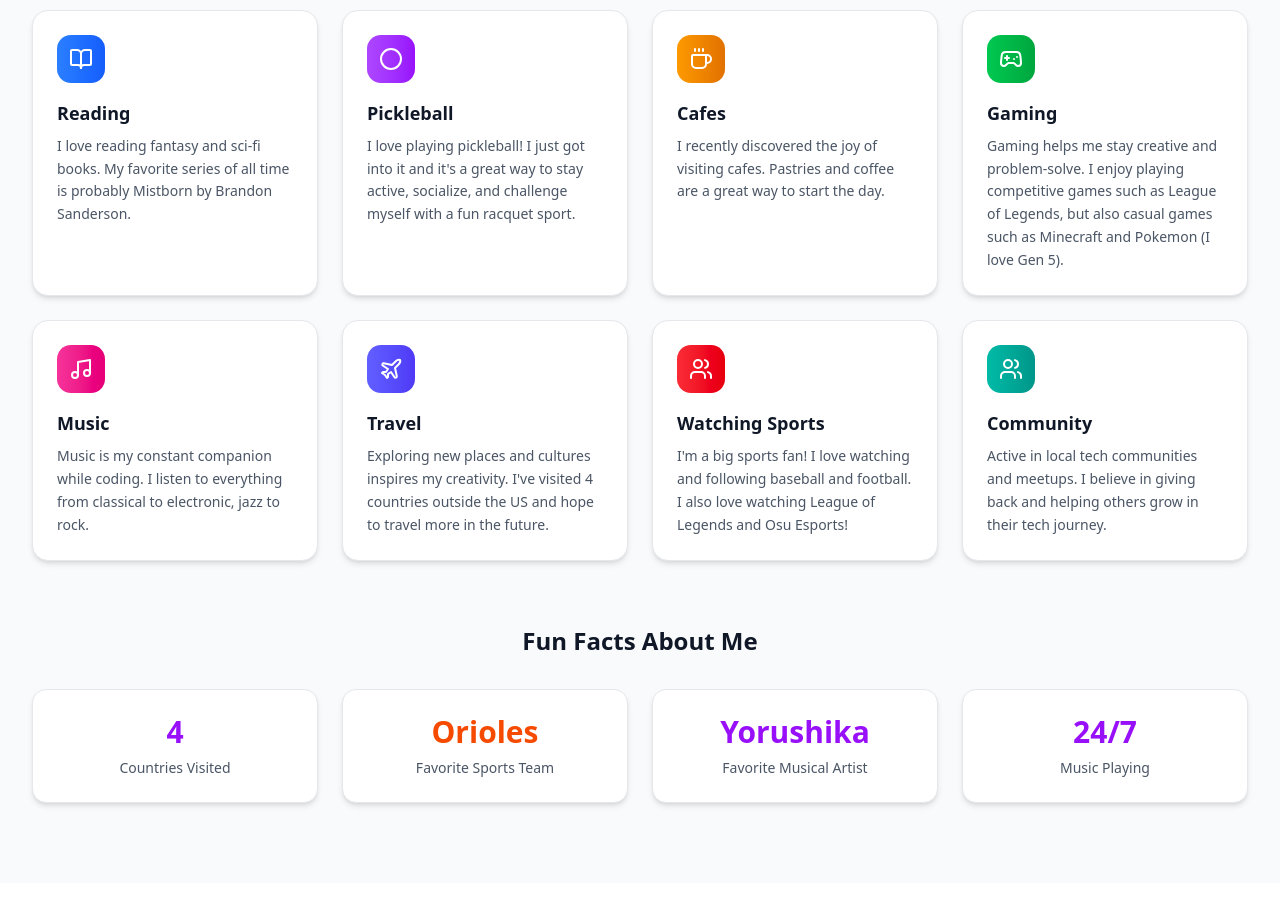
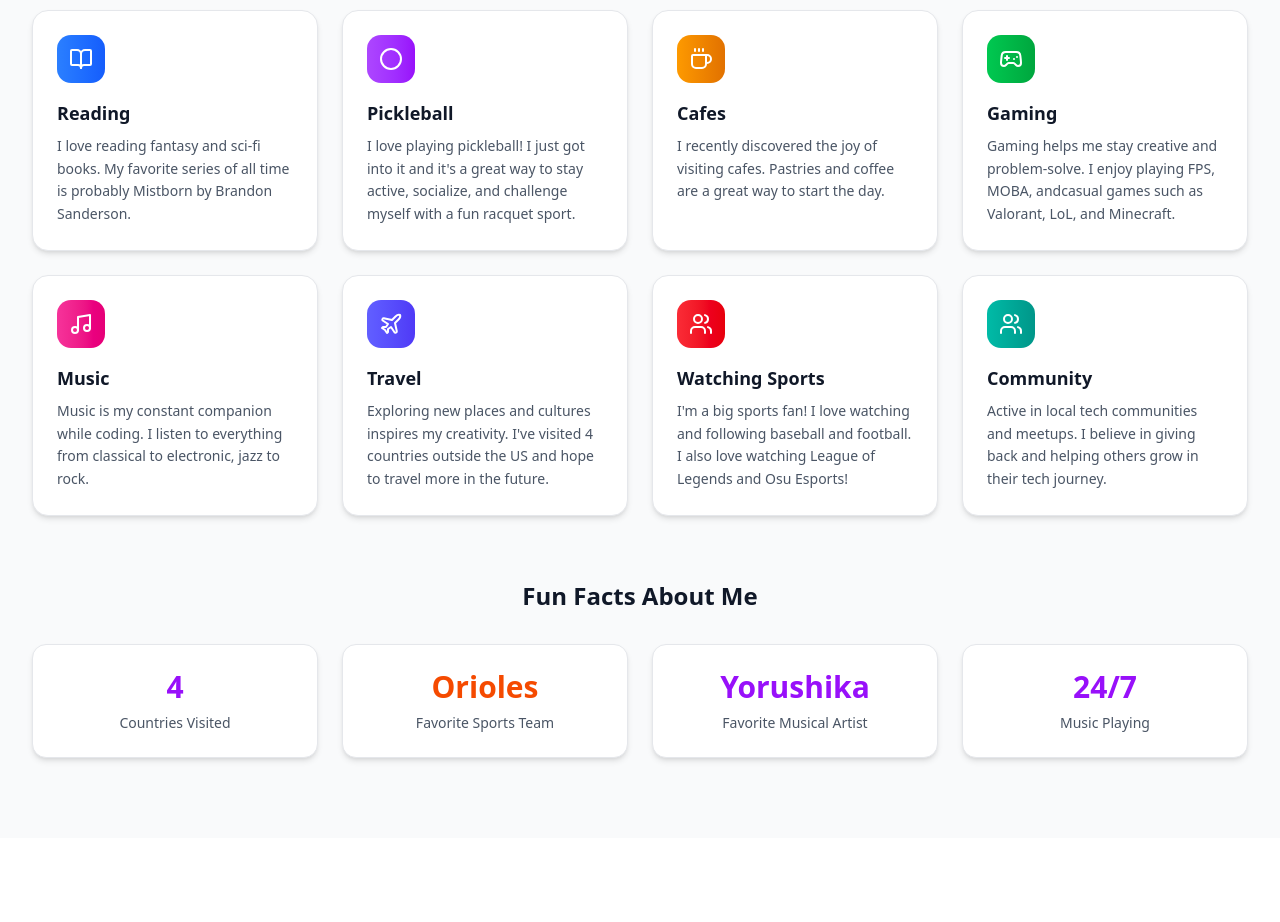
Before and after one commit to dxyu05/portfolio, a Next.js app: page / in a window 1280 px wide. Shown: the part 4980-5902 px from the top of the page. Built offline with nearby package versions, Linux system fonts and the light colour scheme.

Commit message:
updated interest 2

```diff
--- a/src/components/site/interests.tsx
+++ b/src/components/site/interests.tsx
@@ -22,7 +22,7 @@ const interests = [
   {
     title: "Gaming",
     icon: Gamepad2,
-    description: "Gaming helps me stay creative and problem-solve. I enjoy playing competitive games such as League of Legends, but also casual games such as Minecraft and Pokemon (I love Gen 5).",
+    description: "Gaming helps me stay creative and problem-solve. I enjoy playing FPS, MOBA, andcasual games such as Valorant, LoL, and Minecraft.",
     color: "from-green-500 to-green-600"
   },
   {
```
